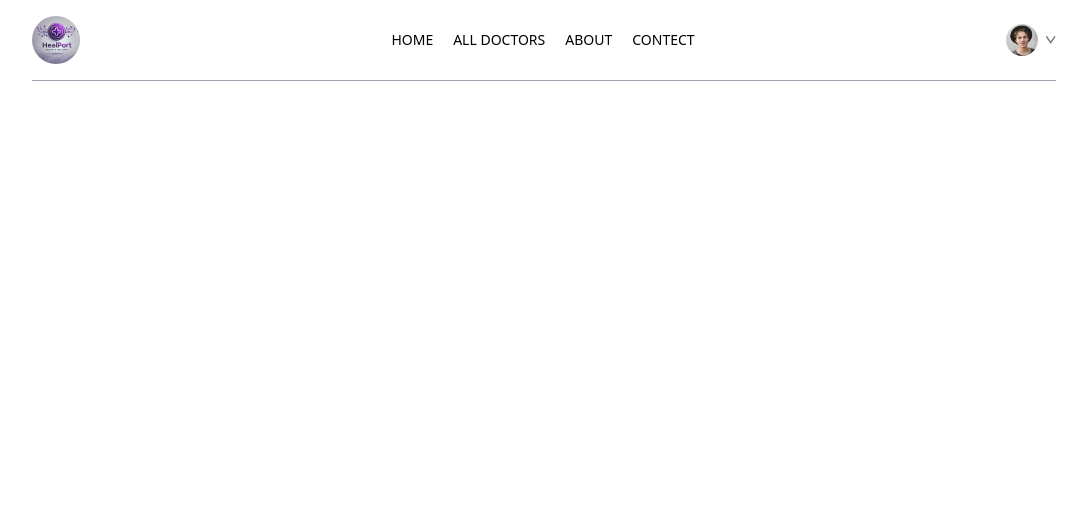
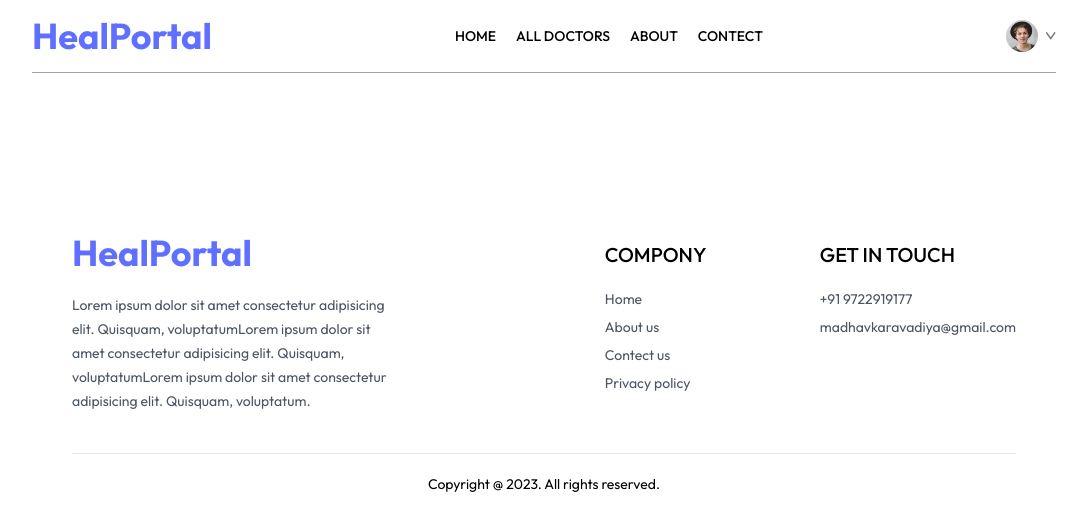
Before and after one commit to madhavpatel236/HealPort, a React (Vite) app in the folder frontend/: page /appointment/1 in a window 1280 px wide. Shown: the top 530 px of the page, without its empty margins (96-1183 px from the left). Built offline with nearby package versions, Linux system fonts and the light colour scheme.

Commit message:
Make the Complete Home Page

```diff
--- a/frontend/index.html
+++ b/frontend/index.html
@@ -1,10 +1,10 @@
 <!doctype html>
-<html lang="en">
+<html lang="en" class="scroll-smooth">
   <head>
     <meta charset="UTF-8" />
     <link rel="icon" type="image/svg+xml" href="/vite.svg" />
     <meta name="viewport" content="width=device-width, initial-scale=1.0" />
-    <title>HealPort</title>
+    <title>HealPortal</title>
   </head>
   <body>
     <div id="root"></div>
--- a/frontend/package.json
+++ b/frontend/package.json
@@ -22,6 +22,7 @@
     "@types/react-dom": "^18.3.5",
     "@vitejs/plugin-react": "^4.3.4",
     "autoprefixer": "^10.4.20",
+    "daisyui": "^4.12.23",
     "eslint": "^9.17.0",
     "eslint-plugin-react": "^7.37.2",
     "eslint-plugin-react-hooks": "^5.0.0",
--- a/frontend/src/App.jsx
+++ b/frontend/src/App.jsx
@@ -9,6 +9,7 @@
 import MyAppointments from "./pages/MyAppointments";
 import Appointment from "./pages/Appointment";
 import Navbar from "./components/Navbar";
+import Footer from "./components/Footer";
 
 function App() {
   return (
@@ -25,6 +26,7 @@
         <Route path="/my-appointments" element={<MyAppointments />} />
         <Route path="/appointment/:docId" element={<Appointment />} />
       </Routes>
+      <Footer />
     </div>
   );
 }
--- /dev/null
+++ b/frontend/src/components/Banner.jsx
@@ -0,0 +1,41 @@
+// this is the banner for the create account at the bottom of the Home page
+
+import React from "react";
+import appointment_img from "../assets/appointment_img.png";
+import { useNavigate } from "react-router-dom";
+
+function Banner() {
+  const navigate = useNavigate();
+  return (
+    <div className="flex bg-primary rounded-lg px-6 sm:px-10 md:px-14 lg:px-12 my-20 md:mx-10">
+      {/* --------- Left Side --------- */}
+      <div className="flex-1 py-8 sm:py-10 md:py-16 lg:py-24 lg:pl-5">
+        <div className="text-xl sm:text-2xl md:text-3xl lg:text-5xl font-semibold text-white">
+          <p>Book Appointment</p>
+          <p className="">With 100+ Trusted Doctors</p>
+        </div>
+        <button
+          onClick={() => {
+            navigate("/login");
+            scrollTo(0, 0);
+          }}
+          className="bg-white text-sm sm:text-base text-gray-600 px-8 py-3 rounded-full mt-6 hover:scale-105 transition-all duration-300"
+        >
+          Create account
+        </button>
+      </div>
+
+      {/* --------- Right Side --------- */}
+
+      <div className="hidden md:block md:w-1/2 lg:w-[370px] relative ">
+        <img
+          className="w-full absolute bottom-0 right-0 max-w-md "
+          src={appointment_img}
+          alt="apppointment_img"
+        />
+      </div>
+    </div>
+  );
+}
+
+export default Banner;
--- /dev/null
+++ b/frontend/src/components/Footer.jsx
@@ -0,0 +1,53 @@
+import React from "react";
+import logo from "../assets/logo.jpg";
+
+function Footer() {
+  return (
+    <div className="md:mx-10">
+      <div className="flex flex-col sm:grid grid-cols-[3fr_1fr_1fr] gap-14 my-10 mt-40 text-sm">
+        {/* ----- left section ------ */}
+        <div>
+          <p className="text-2xl w-40 lg:text-4xl mb-5 font-bold text-primary">
+            {" "}
+            HealPortal{" "}
+          </p>
+          <p className="w-full md:w-2/3 text-gray-600 leading-6">
+            Lorem ipsum dolor sit amet consectetur adipisicing elit. Quisquam,
+            voluptatumLorem ipsum dolor sit amet consectetur adipisicing elit.
+            Quisquam, voluptatumLorem ipsum dolor sit amet consectetur
+            adipisicing elit. Quisquam, voluptatum.
+          </p>
+        </div>
+
+        {/* ----- middle section ------- */}
+        <div className="mt-2">
+          <p className="text-xl font-medium mb-5">COMPONY</p>
+          <ul className="flex flex-col gap-2 text-gray-600">
+            <li>Home</li>
+            <li>About us</li>
+            <li>Contect us</li>
+            <li>Privacy policy</li>
+          </ul>
+        </div>
+
+        {/* ----- right section ------ */}
+        <div className="mt-2">
+          <p className="text-xl font-medium mb-5"> GET IN TOUCH</p>
+          <ul className="flex flex-col gap-2 text-gray-600">
+            <li> +91 9722919177</li>
+            <li>madhavkaravadiya@gmail.com</li>
+          </ul>
+        </div>
+      </div>
+      {/* ------- Copyright section ------ */}
+      <div>
+        <hr />
+        <p className="py-5 text-sm text-center w-full">
+          Copyright @ 2023. All rights reserved.
+        </p>
+      </div>
+    </div>
+  );
+}
+
+export default Footer;
--- a/frontend/src/components/Navbar.jsx
+++ b/frontend/src/components/Navbar.jsx
@@ -11,7 +11,7 @@
 
   return (
     <div className="flex justify-between items-center text-sm py-4 mb-5 border-b border-b-gray-400">
-      <img className="w-12 h-12  rounded-full " src={logo} alt="Logo" />
+      <p className="rounded-full text-2xl lg:text-4xl font-bold text-primary " > HealPortal </p>
       <ul className=" hidden md:flex items-center gap-5 font-medium">
         <NavLink to='/'>
           <li className="py-1">HOME</li>
--- a/frontend/src/components/TopDoctores.jsx
+++ b/frontend/src/components/TopDoctores.jsx
@@ -1,9 +1,13 @@
-import React from "react";
+// this is the component for the doctor list in the home page (approx 10 doctors).
+
+import React, { useContext } from "react";
 import { doctors } from "../assets/assets";
 import { useNavigate } from "react-router-dom";
+import { AppContext } from "../context/AppContext";
 
 function TopDoctores() {
   const navigate = useNavigate();
+  const {doctors} = useContext(AppContext);
 
   return (
     <div className=" my-10 text-gray-900 md:mx-10 flex flex-col items-center gap-4">
@@ -31,7 +35,7 @@
         ))}
       </div>
       <button
-        onClick={() => navigate("/doctors")}
+        onClick={() => {navigate("/doctors"); scrollTo(0,0) }}
         className="bg-blue-100 text-gray-600 px-12 py-3 rounded-full mt-10"
       >
         more
--- /dev/null
+++ b/frontend/src/context/AppContext.jsx
@@ -0,0 +1,13 @@
+import { createContext } from "react";
+import { doctors } from "../assets/assets";
+
+export const AppContext = createContext();
+
+const AppContextProvider = (props) => {
+  const value = {
+    doctors,
+  };
+  return <AppContext.Provider value={value}>{props.children}</AppContext.Provider>;
+};
+
+export default AppContextProvider;
--- a/frontend/src/index.css
+++ b/frontend/src/index.css
@@ -1,6 +1,11 @@
+@import url('https://fonts.googleapis.com/css2?family=Outfit:wght@100..900&display=swap');
 @tailwind base;
 @tailwind components;
 @tailwind utilities;
+
+*{
+    font-family: Outfit;
+}
 
 .active hr{
     @apply block
--- a/frontend/src/main.jsx
+++ b/frontend/src/main.jsx
@@ -1,11 +1,14 @@
-import { StrictMode } from 'react'
-import { createRoot } from 'react-dom/client'
-import './index.css'
-import App from './App.jsx'
-import { BrowserRouter } from 'react-router-dom'
+import { StrictMode } from "react";
+import { createRoot } from "react-dom/client";
+import "./index.css";
+import App from "./App.jsx";
+import { BrowserRouter } from "react-router-dom";
+import AppContextProvider from "./context/AppContext.jsx";
 
-createRoot(document.getElementById('root')).render(
+createRoot(document.getElementById("root")).render(
   <BrowserRouter>
-    <App />
-  </BrowserRouter>,
-)
+    <AppContextProvider>
+      <App />
+    </AppContextProvider>
+  </BrowserRouter>
+);
--- a/frontend/src/pages/Home.jsx
+++ b/frontend/src/pages/Home.jsx
@@ -2,6 +2,7 @@
 import Header from '../components/Header'
 import SpecialityManu from '../components/SpecialityManu'
 import TopDoctores from '../components/TopDoctores'
+import Banner from '../components/Banner'
 
 function Home() {
   return (
@@ -9,6 +10,7 @@
       <Header />
       <SpecialityManu />
       <TopDoctores />
+      <Banner />
     </div>
   )
 }
--- a/frontend/tailwind.config.js
+++ b/frontend/tailwind.config.js
@@ -16,5 +16,6 @@
       },
     },
   },
-  plugins: [],
+  plugins: [
+  ],
 };
```
Also changed, not shown: 1 other file (tests, documents, lock files or other folders).
